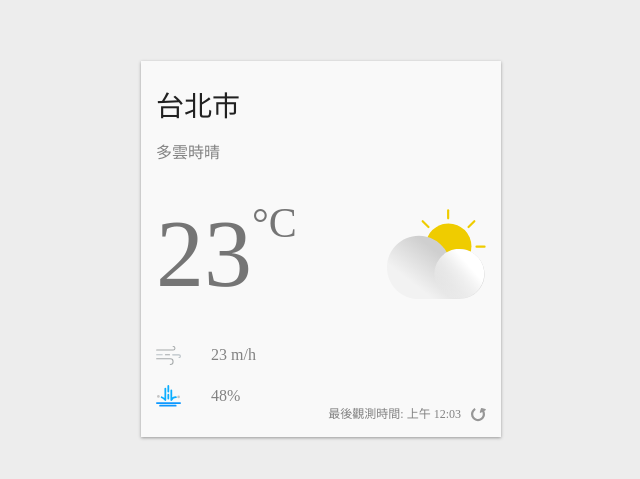
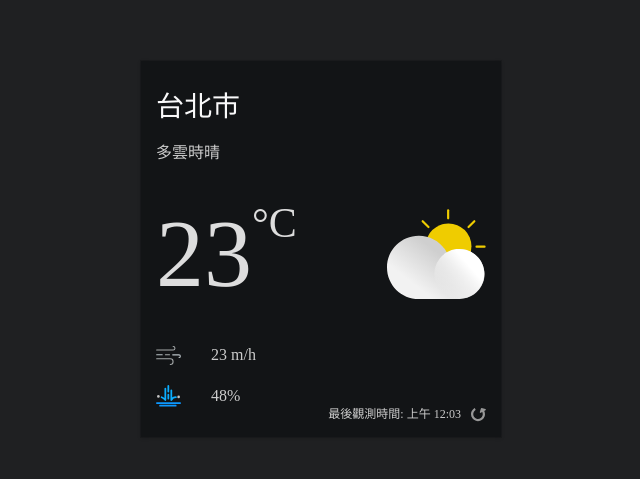
Before and after one commit to learnpytest/realtime-weather-app, a React (Create React App) app: page / in a window 1280 px wide. Shown: the part 151-630 px from the top of the page, without its empty margins (319-959 px from the left). Built offline with nearby package versions, Linux system fonts and the light colour scheme.

Commit message:
complete dark theme by switching with devtools

```diff
--- a/package.json
+++ b/package.json
@@ -4,6 +4,7 @@
   "private": true,
   "dependencies": {
     "@emotion/core": "^11.0.0",
+    "@emotion/react": "^11.7.1",
     "@emotion/styled": "^11.6.0",
     "@testing-library/jest-dom": "^5.16.1",
     "@testing-library/react": "^12.1.2",
--- a/src/App.jsx
+++ b/src/App.jsx
@@ -1,5 +1,8 @@
 // import "./App.css";
+import { useState } from "react";
+
 import styled from "@emotion/styled";
+import { ThemeProvider } from "@emotion/react";
 
 import { ReactComponent as DayCloudyIcon } from "./images/day-cloudy.svg";
 import { ReactComponent as AirFlowIcon } from "./images/airFlow.svg";
@@ -11,7 +14,7 @@ const DayCloudy = styled(DayCloudyIcon)`
 `;
 
 const Container = styled.div`
-  background-color: #ededed;
+  background-color: ${({ theme }) => theme.backgroundColor};
   height: 100%;
   display: flex;
   justify-content: center;
@@ -19,10 +22,12 @@ const Container = styled.div`
 `;
 
 const WeatherCard = styled.div`
+  box-shadow: 0 1px 3px 0 #999999;
+  box-shadow: ${({ theme }) => theme.boxShadow};
   position: relative;
   min-width: 360px;
-  box-shadow: 0 1px 3px 0 #999999;
   background-color: #f9f9f9;
+  background-color: ${({ theme }) => theme.foregroundColor};
   box-sizing: border-box;
   padding: 30px 15px;
 `;
@@ -30,12 +35,14 @@ const WeatherCard = styled.div`
 const Location = styled.div`
   font-size: 28px;
   color: #212121;
+  color: ${({ theme }) => theme.titleColor};
   margin-bottom: 20px;
 `;
 
 const Description = styled.div`
   font-size: 16px;
   color: #828282;
+  color: ${({ theme }) => theme.textColor};
   margin-bottom: 30px;
 `;
 
@@ -48,6 +55,7 @@ const CurrentWeather = styled.div`
 
 const Temperature = styled.span`
   color: #757575;
+  color: ${({ theme }) => theme.temperatureColor};
   font-size: 96px;
   font-weight: 300;
   display: flex;
@@ -64,6 +72,7 @@ const AirFlow = styled.div`
   font-size: 16x;
   font-weight: 300;
   color: #828282;
+  color: ${({ theme }) => theme.textColor};
   margin-bottom: 20px;
   svg {
     width: 25px;
@@ -78,6 +87,7 @@ const Rain = styled.div`
   font-size: 16x;
   font-weight: 300;
   color: #828282;
+  color: ${({ theme }) => theme.textColor};
   svg {
     width: 25px;
     height: auto;
@@ -93,6 +103,7 @@ const Refresh = styled.div`
   display: inline-flex;
   align-items: flex-end;
   color: #828282;
+  color: ${({ theme }) => theme.textColor};
   svg {
     width: 15px;
     height: 15px;
@@ -101,13 +112,36 @@ const Refresh = styled.div`
   }
 `;
 
+// 深色主題配色
+const theme = {
+  light: {
+    backgroundColor: "#ededed",
+    foregroundColor: "#f9f9f9",
+    boxShadow: "0 1px 3px 0 #999999",
+    titleColor: "#212121",
+    temperatureColor: "#757575",
+    textColor: "#828282",
+  },
+  dark: {
+    backgroundColor: "#1F2022",
+    foregroundColor: "#121416",
+    boxShadow:
+      "0 1px 4px 0 rgba(12, 12, 13, 0.2), 0 0 0 1px rgba(0, 0, 0, 0.15)",
+    titleColor: "#f9f9fa",
+    temperatureColor: "#dddddd",
+    textColor: "#cccccc",
+  },
+};
+
 function App() {
+  const [currentTheme, setCurrentTheme] = useState("dark");
+
   return (
+    <ThemeProvider theme={theme[currentTheme]}>
       <Container>
         <WeatherCard>
           <Location>台北市</Location>
           <Description>多雲時晴</Description>
-
           <CurrentWeather>
             <Temperature>
               23<Celsius>°C</Celsius>
@@ -128,6 +162,7 @@ function App() {
           </Refresh>
         </WeatherCard>
       </Container>
+    </ThemeProvider>
   );
 }
 
```
Also changed, not shown: 1 other file (tests, documents, lock files or other folders). Lines whose indentation alone changed are shown as unchanged.
